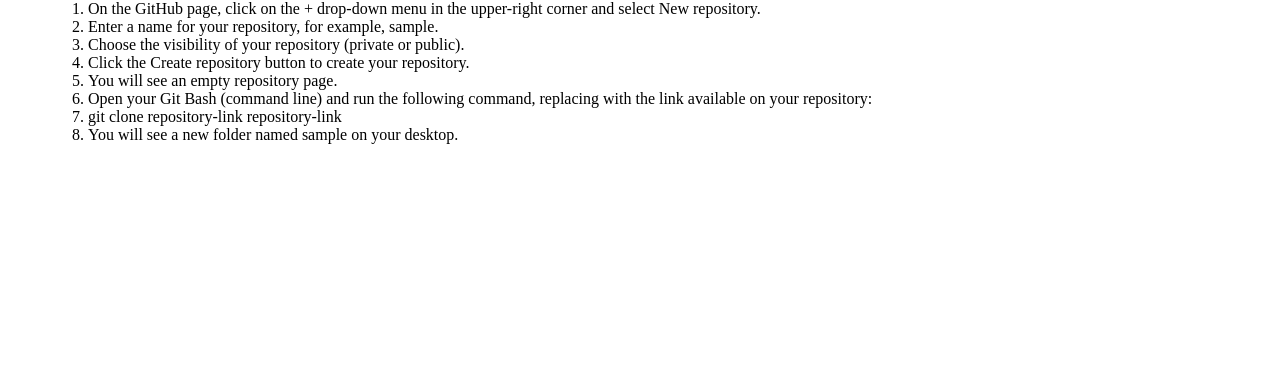
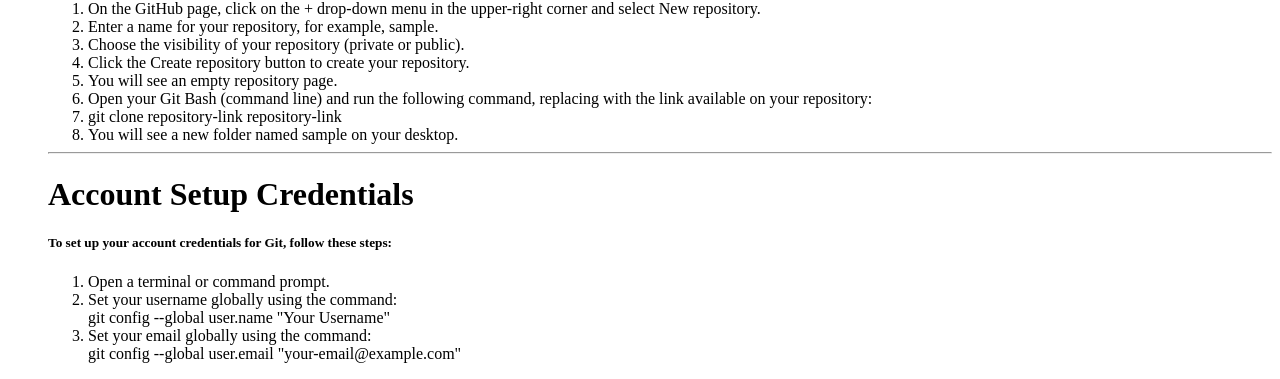
Before and after one commit to Harshvardhan-Kh/full-stack-d, a plain HTML site: page HTML5/Day 8 Introduction to GitHub/index.html in a window 1280 px wide. Shown: the part 695-1074 px from the top of the page. Before the commit the page ends 855 px from the top, so only its background shows below. Drawn offline with Linux system fonts and the light colour scheme.

Commit message:
learned - account setup credentials

```diff
--- a/HTML5/Day 8 Introduction to GitHub/index.html
+++ b/HTML5/Day 8 Introduction to GitHub/index.html
@@ -93,9 +93,27 @@
         <li>
             You will see a new folder named sample on your desktop.
         </li>
+</ol>
+<hr>
 
+<h1>Account Setup Credentials</h1>
+<h5>To set up your account credentials for Git, follow these steps:</h5>
+<ol>
+    <li>
+        Open a terminal or command prompt.
+    </li>
 
-    </ol>
+    <li>
+        Set your username globally using the command: <br>
+        git config --global user.name "Your Username"
+
+    </li>
+
+    <li>
+        Set your email globally using the command: <br>
+        git config --global user.email "your-email@example.com"
+    </li>
+</ol>
 
 
 
```
